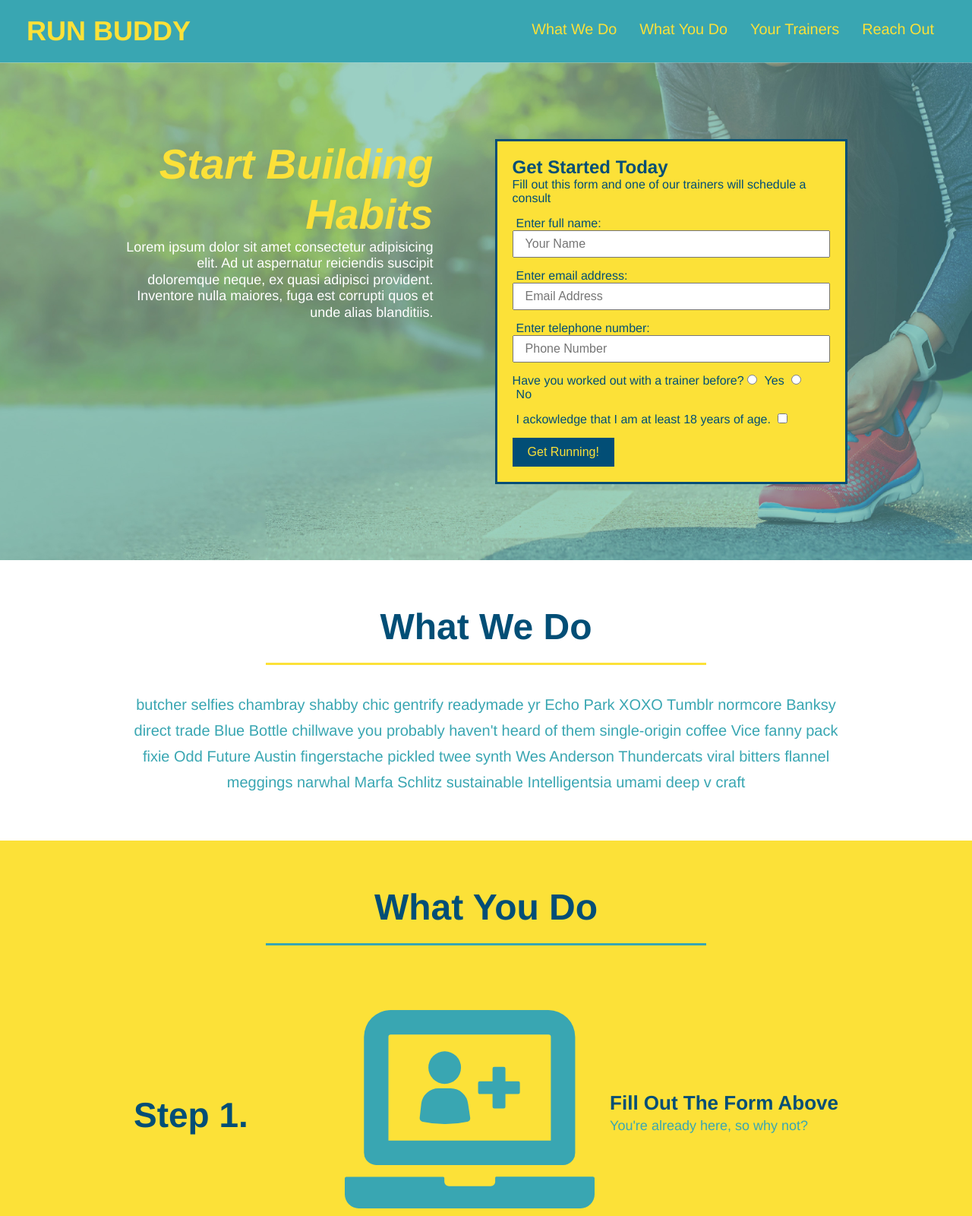
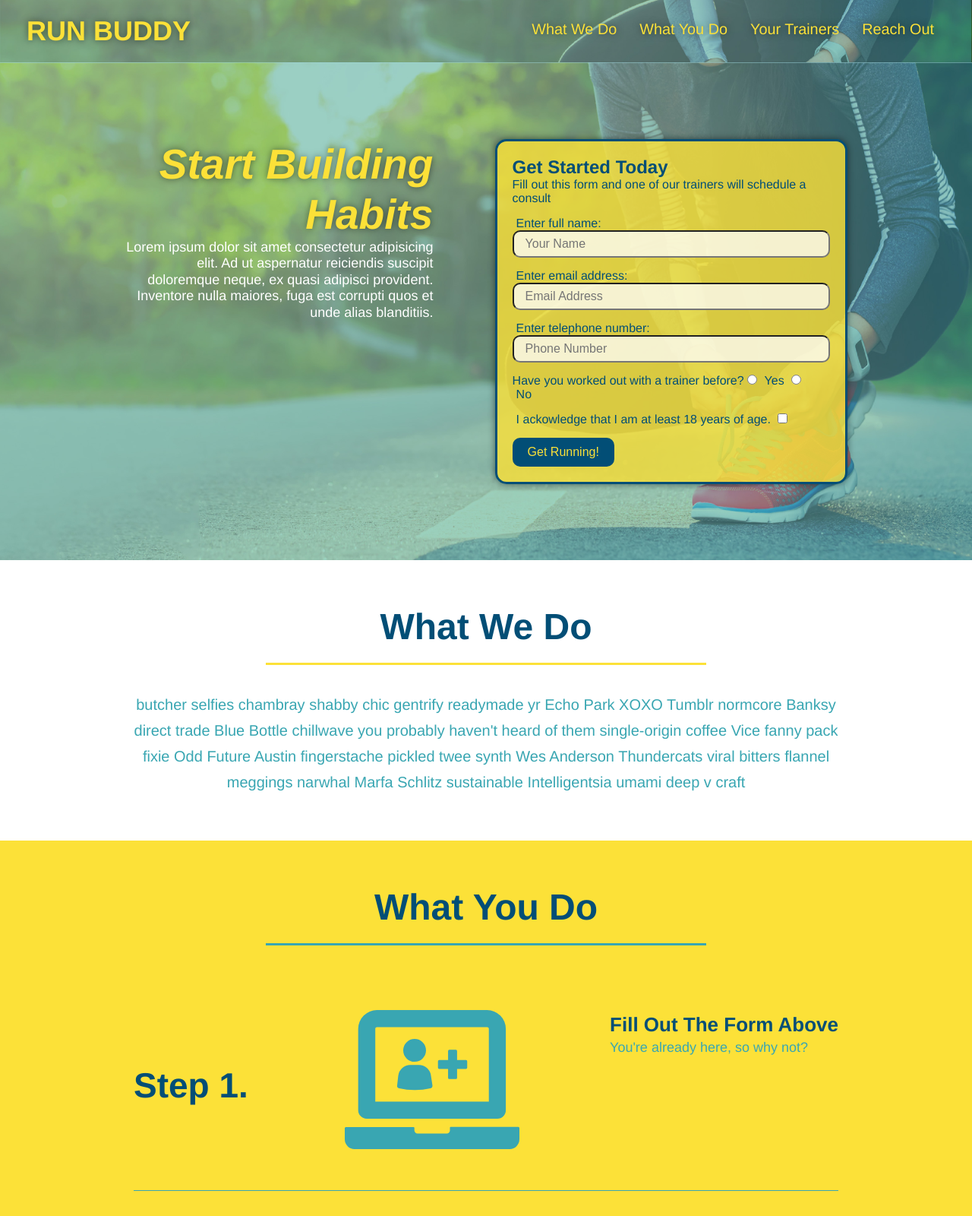
Before and after one commit to JosephJamesCoop/run-buddy, a plain HTML site: page index.html in a window 1280 px wide. Shown: the top 1600 px of the page at 76% size. Drawn offline with Linux system fonts and the light colour scheme.

Commit message:
pseudo classes added

```diff
--- a/assets/css/style.css
+++ b/assets/css/style.css
@@ -12,12 +12,21 @@ header {
     display: flex;
     justify-content: space-between;
     flex-wrap: wrap;
+    position: -webkit-sticky;
+    position: sticky;
+    top: 0;
+    background-image: url('../images/hero-bg.jpeg');
+    background-size: cover;
+    Background-position: center;
+    background-attachment: fixed;
+    background-position: 80%;
 }
 header h1 {
     font-weight: bold;
     font-size: 36px;
     color: #fce138;
     margin: 0;
+    text-shadow: 0 0 10px rgba(0, 0, 0, 0.5);
 }
 header a {
     text-decoration: none;
@@ -37,6 +46,13 @@ header nav ul li a {
     padding: 10px 15px;
     font-weight: lighter;
     font-size: 1.55vw;
+    text-shadow: 0 0 10px rgba(0, 0, 0, 0.5);
+}
+header nav ul li a:hover {
+    background: #fce138;
+    color: #024e76;
+    border-radius: 15px;
+    text-shadow: none;
 }
 section {
     padding: 60px;
@@ -50,6 +66,8 @@ section {
     Justify-content: Center;
     flex-wrap: wrap;
     align-items: flex-start;
+    background-attachment: fixed;
+    background-position: 80%;
 }
 /* Hero Style End */
 .hero-cta {
@@ -63,15 +81,18 @@ section {
 .hero-cta h2 {
     font-style: italic;
     font-size: 55px;
-    color: #fce138
+    color: #fce138;
+    text-shadow: 0 0 10px rgba(0, 0, 0, 0.5);
 }
 .hero-form {
     border: solid 3px #024e76;
-    background-color:#fce138;
+    background-color: rgba(252, 225, 56, 0.8);
     padding: 20px;
     color: #024e76;
     width: 40%;
-    margin: 3.5%
+    margin: 3.5%;
+    box-shadow: 0 0 10px rgba(0, 0, 0, 0.5);
+    border-radius: 15px;
 }
 .hero-form h3 {
     font-size: 24px;
@@ -88,6 +109,12 @@ section {
     color: #024e76;
     width: 100%;
     margin-bottom: 15px;
+    border-radius: 10px;
+    background-color: rgba(255, 255, 255, 0.75);
+}
+.form-input:focus {
+    background-color: rgba(255, 255, 255, 1);
+    outline: none;
 }
 .hero-form label {
     margin: 0 5px;
@@ -101,6 +128,10 @@ section {
     border: none;
     padding: 10px 20px;
     font-size: 16px;
+    border-radius: 10px;
+}
+.hero-form button:hover{
+    background-color: #39a6b2;
 }
 .section-title{
     font-size: 48px;
@@ -128,43 +159,47 @@ section {
 .steps {
     background: #fce138;
 }
+.step {
+    margin: 50px auto;
+    padding-bottom: 50px;
+    border-bottom: 1px solid #39a6b2;
+    width: 80%;
+    display: flex;
+    flex-wrap: wrap;
+    align-items: center;
+    justify-content: space-between;
+}
+.step:last-child {
+    border-bottom: none;
+}
 .steps h3 {
     color: #024e76;
     font-size: 46px;
     margin-top: 10px;
     flex: 1 30%;
 }
-.step-text p {
-    color: #39a6b2;
-    font-size: 18px;
-}
-.step-text h4 {
-    font-size: 26px;
-    line-height: 1.5;
-    color: #024e76;
-}
-.step {
-    margin: 50px auto;
-    padding-bottom: 50px;
-    width: 80%;
-    border-bottom: 1px solid #39a6b2;
-    display: flex;
-    flex-wrap: wrap;
-    align-items: center;
-    justify-content: space-between;
-}
 .step-info{
     flex: 2 70%;
     display: flex;
     flex-wrap: wrap;
-    align-items: center;
+    align-items: left;
 }
 .step-img {
     flex: 1 12%;
     margin-right: 20px;
 }
 .step-img img {
-    max-width: 100%;
+    max-width: 70%;
+}
+.step-text p {
+    color: #39a6b2;
+    font-size: 18px;
+}
+
+.step-text h4 {
+    font-size: 26px;
+    line-height: 1.5;
+    color: #024e76;
 }
 .trainer {
     margin: 20px;
@@ -245,6 +280,11 @@ section {
     width: 100%;
     margin-bottom: 15px;
     margin-top: 5px;
+    border-radius: 10px;
+    background-color: rgba(255, 255, 255, 0.75);
+}
+.contact-form input:hover, .contact-form textarea:hover {
+    background-color: rgba(255, 255, 255, 1);
 }
 .contact-form button {
     width: 100%;
@@ -253,6 +293,11 @@ section {
     text-align: center;
     padding: 15px 0;
     font-size: 16px;
+    border-radius: 10px;
+}
+.contact-form button:hover {
+    color: #fce138;
+    background: #39a6b2;
 }
 .flex-row {
     display: flex;
@@ -292,6 +337,7 @@ footer a {
     header {
         padding-bottom: 0;
         justify-content: center;
+        position: relative;
     }
     header h1 {
         width: 100%;
```
